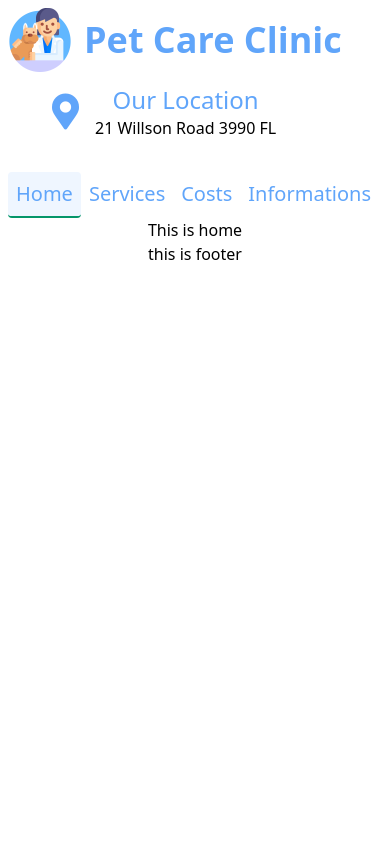
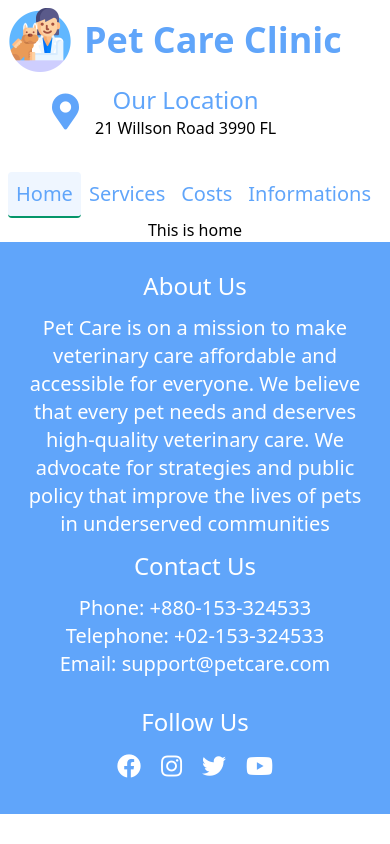
Before and after one commit to IMZihad21/Pet-Care-Clinic, a React (Create React App) app: page / in a window 390 px wide. Built offline with nearby package versions, Linux system fonts and the light colour scheme.

Commit message:
Footer completed with responsiveness
Signed-off-by: ZèD <imzihad@gmail.com>

```diff
--- a/src/components/Pages/Shared/Footer/Footer.js
+++ b/src/components/Pages/Shared/Footer/Footer.js
@@ -1,9 +1,31 @@
 import React from 'react';
 
 const Footer = () => {
+    const commonH1Style = "text-2xl text-white py-3";
+    const commonPStyle = "text-xl text-white";
     return (
-        <div>
-            this is footer
+        <div className="bg-blue-400 p-4 md:p-10">
+            <div className="md:flex mx-2">
+                <div className="md:w-1/2">
+                    <h1 className={commonH1Style}>About Us</h1>
+                    <p className={commonPStyle}>Pet Care is on a mission to make veterinary care affordable and accessible for everyone. We believe that every pet needs and deserves high-quality veterinary care. We advocate for strategies and public policy that improve the lives of pets in underserved communities</p>
+                </div>
+                <div className="md:w-1/2">
+                    <h1 className={commonH1Style}>Contact Us</h1>
+                    <p className={commonPStyle}><span>Phone: </span>+880-153-324533</p>
+                    <p className={commonPStyle}><span>Telephone: </span>+02-153-324533</p>
+                    <p className={commonPStyle}><span>Email: </span>support@petcare.com</p>
+                </div>
+            </div>
+            <div className="my-4">
+                <h1 className={commonH1Style}>Follow Us</h1>
+                <div className="space-x-5">
+                    <a href="#"><i className="fab fa-facebook text-2xl text-white"></i></a>
+                    <a href="#"><i className="fab fa-instagram text-2xl text-white"></i></a>
+                    <a href="#"><i className="fab fa-twitter text-2xl text-white"></i></a>
+                    <a href="#"><i className="fab fa-youtube text-2xl text-white"></i></a>
+                </div>
+            </div>
         </div>
     );
 };
```
